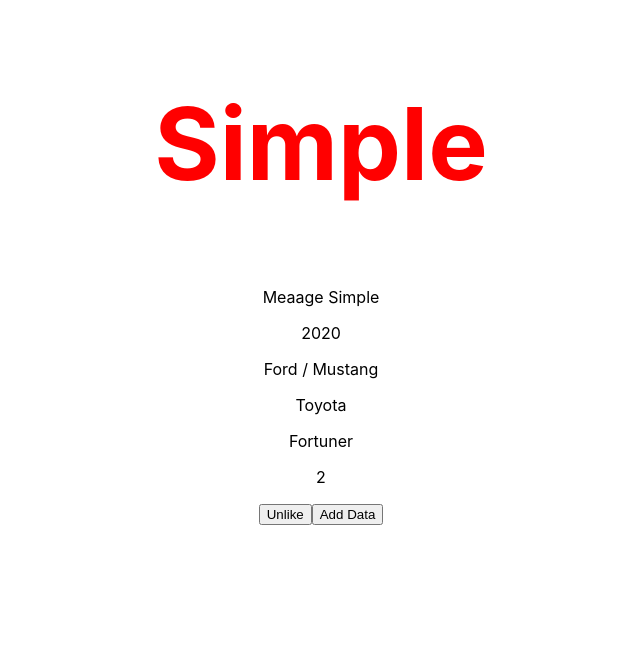
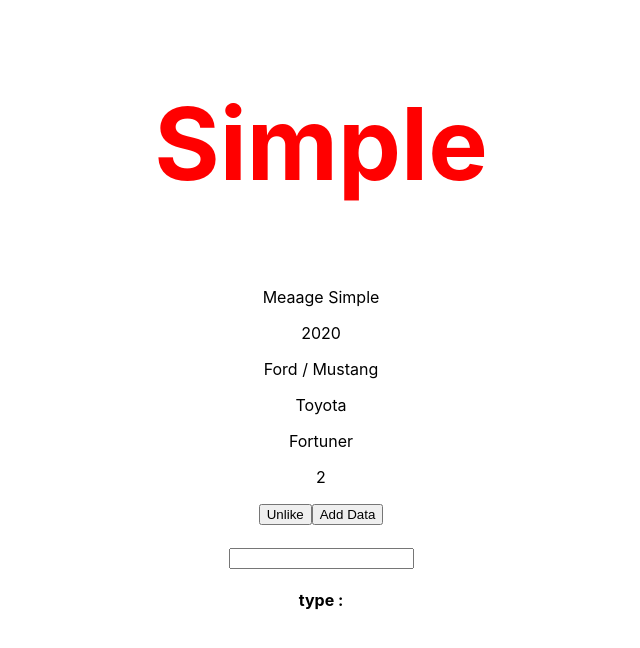
Before and after one commit to Attachai77/my-first-react, a React (Create React App) app in the folder my-app/: page / in a window 1280 px wide. Shown: the top 648 px of the page, without its empty margins (319-959 px from the left). Built offline with nearby package versions, Linux system fonts and the light colour scheme.

Commit message:
onChange event and binding data to state

```diff
--- a/my-app/src/App.js
+++ b/my-app/src/App.js
@@ -10,7 +10,7 @@ class App extends Component {
     this.state = {
       data:[],
       message: 'Unlike',
-      type: false
+      inputDate: ''
     }
 
     this.changeMesage = this.changeMesage.bind(this)
@@ -25,7 +25,6 @@ class App extends Component {
   }
 
   insertData(){
-    alert('jjjj')
     let data = this.state.data
     data.push("new data" + Date.now() )
     this.setState({
@@ -33,12 +32,17 @@ class App extends Component {
     })
   }
 
+  onChangeInput(event){
+    this.setState({
+      inputDate: event.target.value
+    })
+  }
+
   render() {
     const year = 2020
     const car = {name: "Ford", model: "Mustang"}
-
     const items = []
-    for (const [index, value] of this.state.data.entries()) {
+    for (const [index, value] of this.state.data.entries() ) {
       items.push(<li key={index}>{value}</li>)
     }
 
@@ -50,8 +54,13 @@ class App extends Component {
         <button type="button" onClick={this.changeMesage}> {this.state.message} </button>
         <button type="button" onClick={this.insertData}> Add Data </button>
 
+        <h5>{this.state.data}</h5>
+        {items}
 
-        {items}
+        {/* onChange Event */}
+        <input type="text" onChange={this.onChangeInput.bind(this) } />
+        <h4>type : {this.state.inputDate}</h4>
+
       </div>
     );
   }
```
